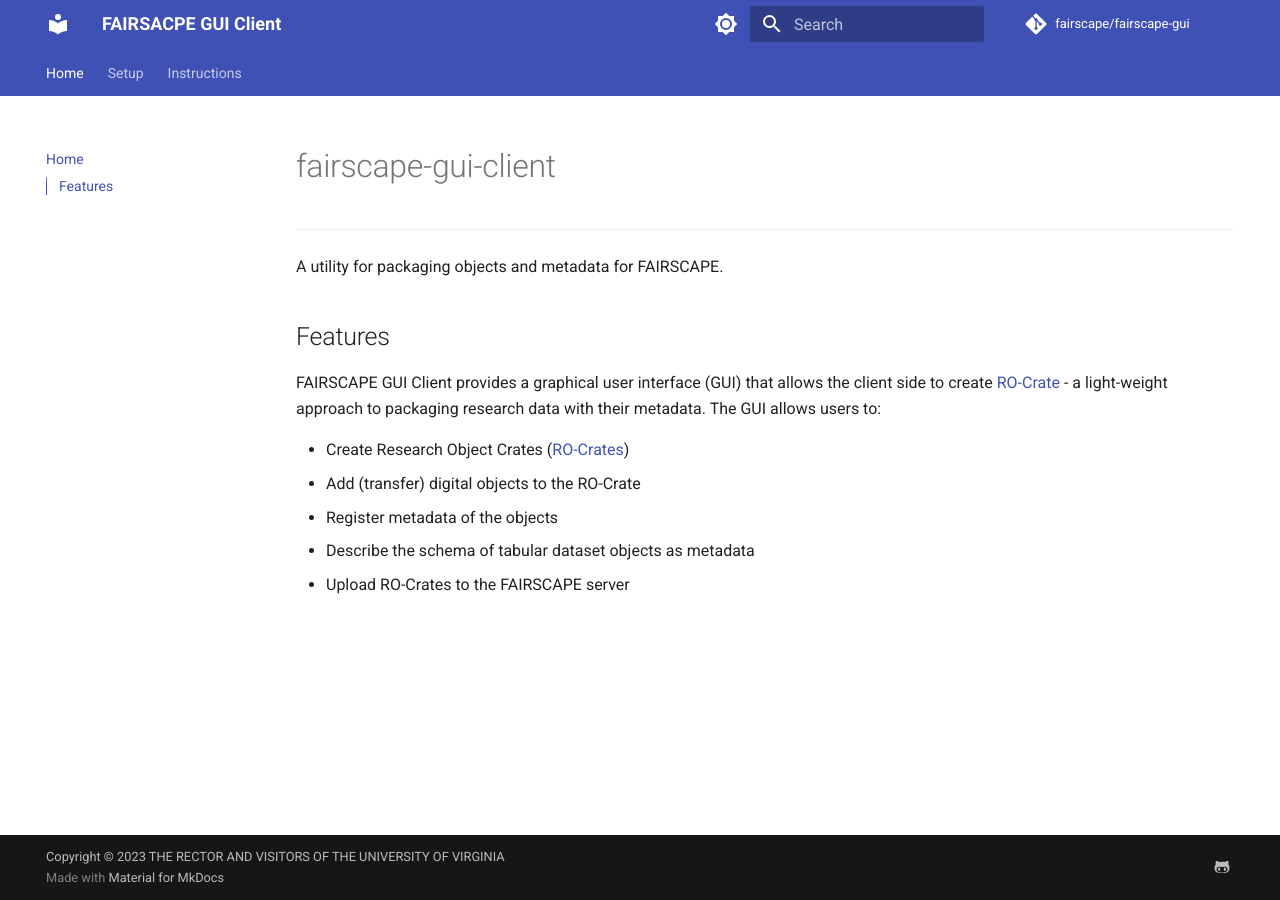
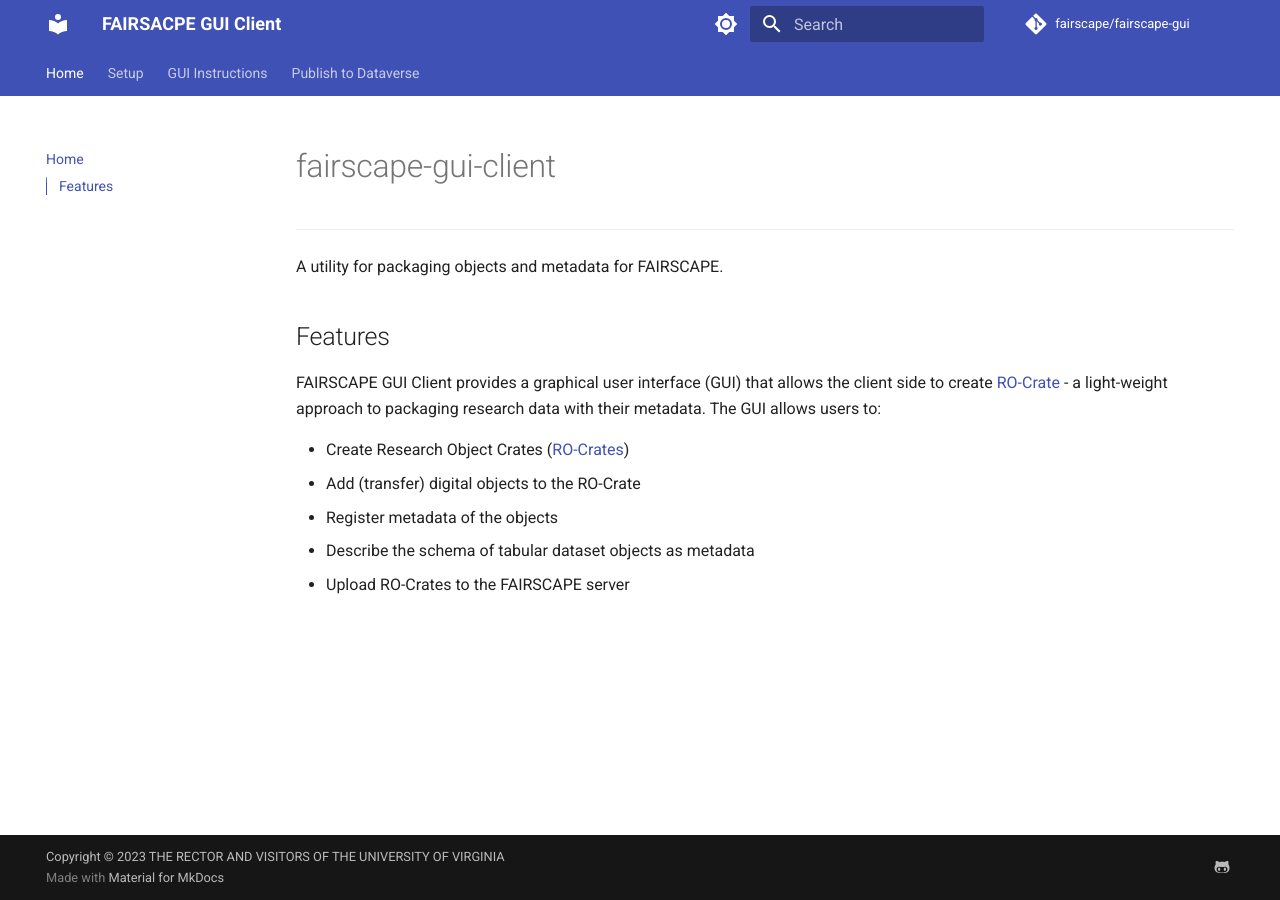
Before and after one commit to fairscape/fairscape_web_client, an MkDocs documentation site: the page built from docs/index.md, in a window 1280 px wide. Built offline with MkDocs 1.6.1 and Material for MkDocs 9.7.7, drawn with Linux system fonts in a browser that asks for light colours; comment, search, counter and statistics services are not loaded.

Commit message:
move publish to right folder

```diff
--- a/mkdocs.yml
+++ b/mkdocs.yml
@@ -14,7 +14,8 @@
 nav:
   - Home: index.md
   - Setup: setup.md
-  - Instructions: instructions.md
+  - GUI Instructions: instructions.md
+  - Publish to Dataverse: publish.md
 
 theme:
   name: material
```
Also changed, not shown: docs/publish.md (renamed from publish.md).
